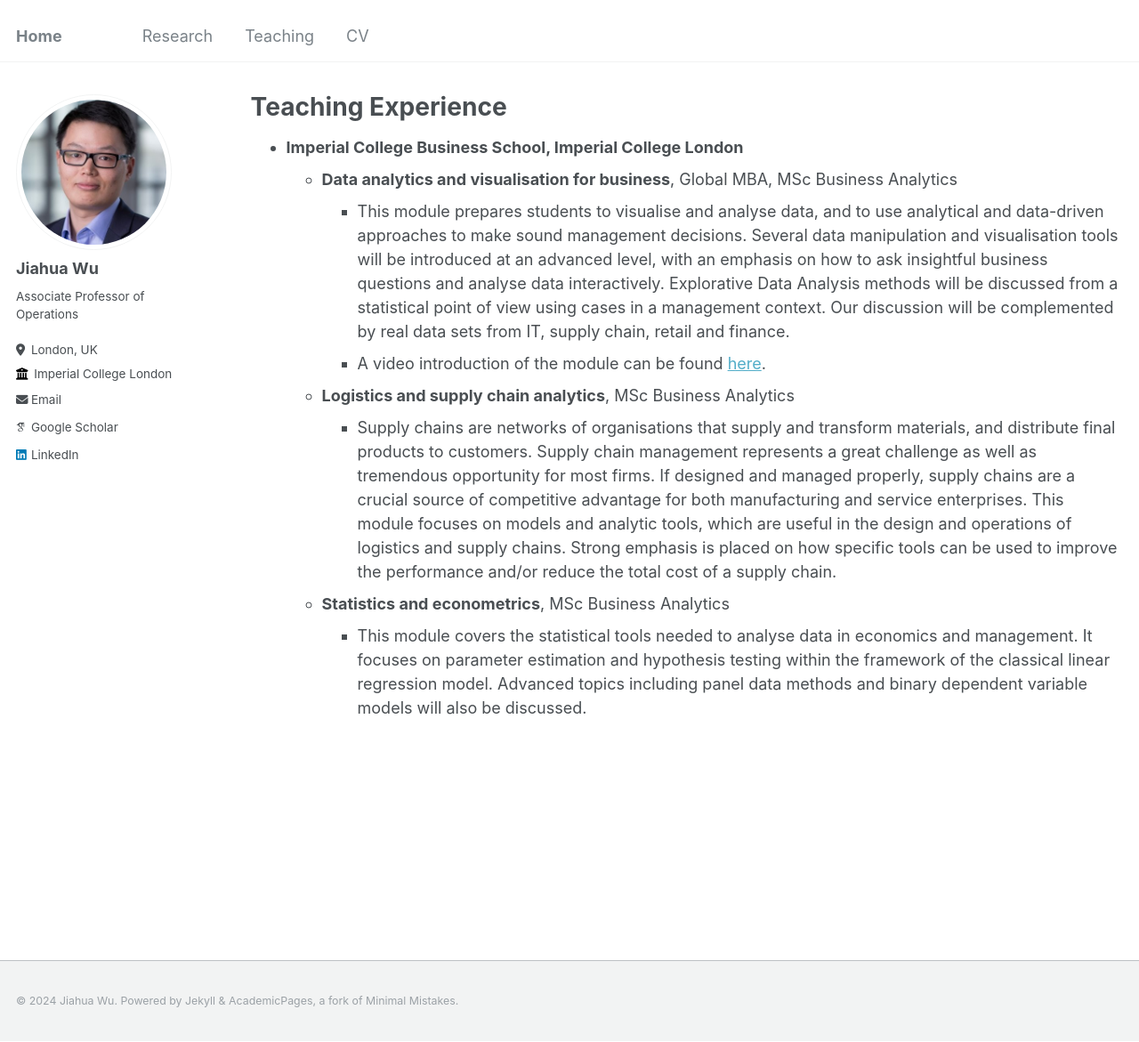
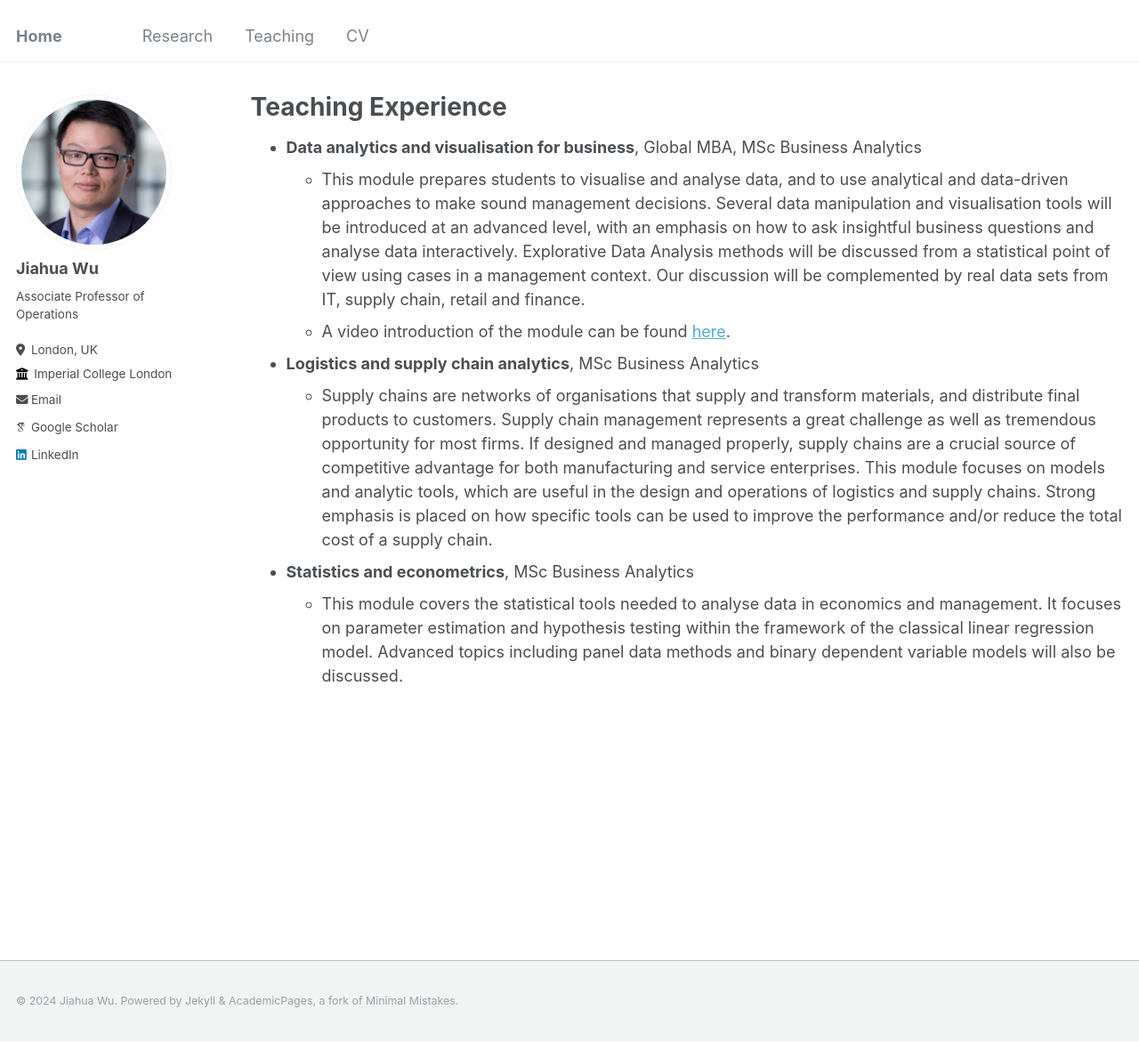
Before and after one commit to wu-jiahua/jiahua-academicpages.github.io, a Jekyll site: the page built from _pages/teaching.md, in a window 1280 px wide and 1171 px high. Shown: the whole window at 89% size. Built offline with Jekyll 4.4.1, drawn with Linux system fonts in a browser that asks for light colours; some web fonts are replaced.

Commit message:
Update teaching.md

```diff
--- a/_pages/teaching.md
+++ b/_pages/teaching.md
@@ -7,13 +7,12 @@ redirect_from:
   - /teaching.html
 ---
 
-* **Imperial College Business School, Imperial College London**
-  * **Data analytics and visualisation for business**, Global MBA, MSc Business Analytics
-    * This module prepares students to visualise and analyse data, and to use analytical and data-driven approaches to make sound management decisions. Several data manipulation and visualisation tools will be introduced at an advanced level, with an emphasis on how to ask insightful business questions and analyse data interactively. Explorative Data Analysis methods will be discussed from a statistical point of view using cases in a management context. Our discussion will be complemented by real data sets from IT, supply chain, retail and finance.
-    * A video introduction of the module can be found [here](/files/DAVB.mp4).
+* **Data analytics and visualisation for business**, Global MBA, MSc Business Analytics
+  * This module prepares students to visualise and analyse data, and to use analytical and data-driven approaches to make sound management decisions. Several data manipulation and visualisation tools will be introduced at an advanced level, with an emphasis on how to ask insightful business questions and analyse data interactively. Explorative Data Analysis methods will be discussed from a statistical point of view using cases in a management context. Our discussion will be complemented by real data sets from IT, supply chain, retail and finance.
+  * A video introduction of the module can be found [here](/files/DAVB.mp4).
 
-  * **Logistics and supply chain analytics**, MSc Business Analytics
-    * Supply chains are networks of organisations that supply and transform materials, and distribute final products to customers. Supply chain management represents a great challenge as well as tremendous opportunity for most firms. If designed and managed properly, supply chains are a crucial source of competitive advantage for both manufacturing and service enterprises. This module focuses on models and analytic tools, which are useful in the design and operations of logistics and supply chains. Strong emphasis is placed on how specific tools can be used to improve the performance and/or reduce the total cost of a supply chain.
+* **Logistics and supply chain analytics**, MSc Business Analytics
+  * Supply chains are networks of organisations that supply and transform materials, and distribute final products to customers. Supply chain management represents a great challenge as well as tremendous opportunity for most firms. If designed and managed properly, supply chains are a crucial source of competitive advantage for both manufacturing and service enterprises. This module focuses on models and analytic tools, which are useful in the design and operations of logistics and supply chains. Strong emphasis is placed on how specific tools can be used to improve the performance and/or reduce the total cost of a supply chain.
 
-  * **Statistics and econometrics**, MSc Business Analytics
-    * This module covers the statistical tools needed to analyse data in economics and management. It focuses on parameter estimation and hypothesis testing within the framework of the classical linear regression model. Advanced topics including panel data methods and binary dependent variable models will also be discussed.
+* **Statistics and econometrics**, MSc Business Analytics
+  * This module covers the statistical tools needed to analyse data in economics and management. It focuses on parameter estimation and hypothesis testing within the framework of the classical linear regression model. Advanced topics including panel data methods and binary dependent variable models will also be discussed.
```
